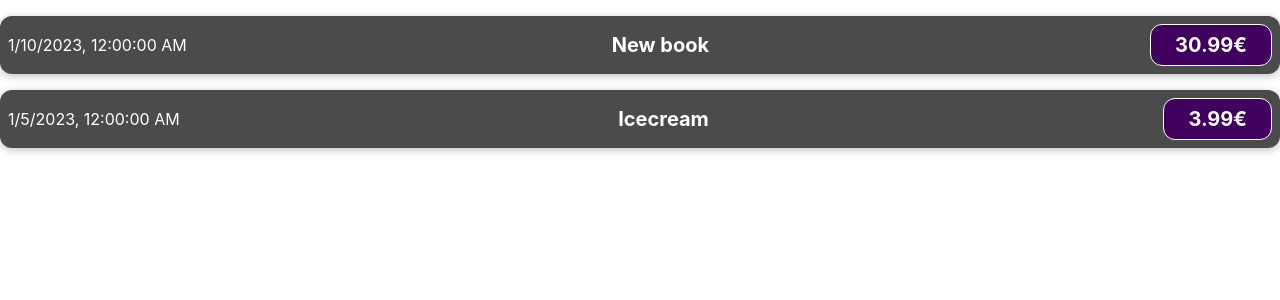
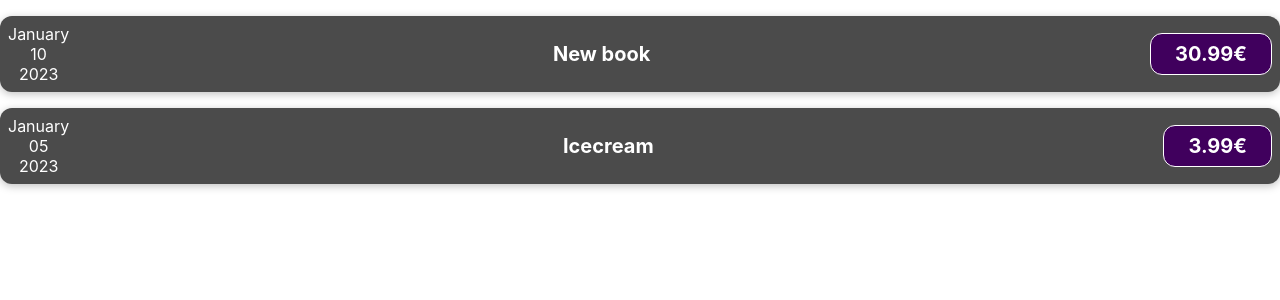
Before and after one commit to MarkusSavotskin/expenses, a React (Create React App) app: page / in a window 1280 px wide. Shown: the top 300 px of the page. Built offline with nearby package versions, Linux system fonts and the light colour scheme.

Commit message:
Use JS logic in component

```diff
--- a/src/components/ExpenseItem.js
+++ b/src/components/ExpenseItem.js
@@ -1,9 +1,16 @@
 import './ExpenseItem.css'
 
 function ExpenseItem(props) {
+    const month = props.expenseData.date.toLocaleString('en-US', {month: 'long'})
+    const day = props.expenseData.date.toLocaleString('en-US', {day: '2-digit'})
+    const year = props.expenseData.date.getFullYear()
     return (
         <div className='expense-item'>
-            <div>{props.expenseData.date.toLocaleString()}</div>
+            <div>
+                <div>{month}</div>
+                <div>{day}</div>
+                <div>{year}</div>
+            </div>
             <div className='expense-item__description'>
                 <h2>{props.expenseData.title}</h2>
                 <div className='expense-item__price'>{props.expenseData.price}€</div>
```
